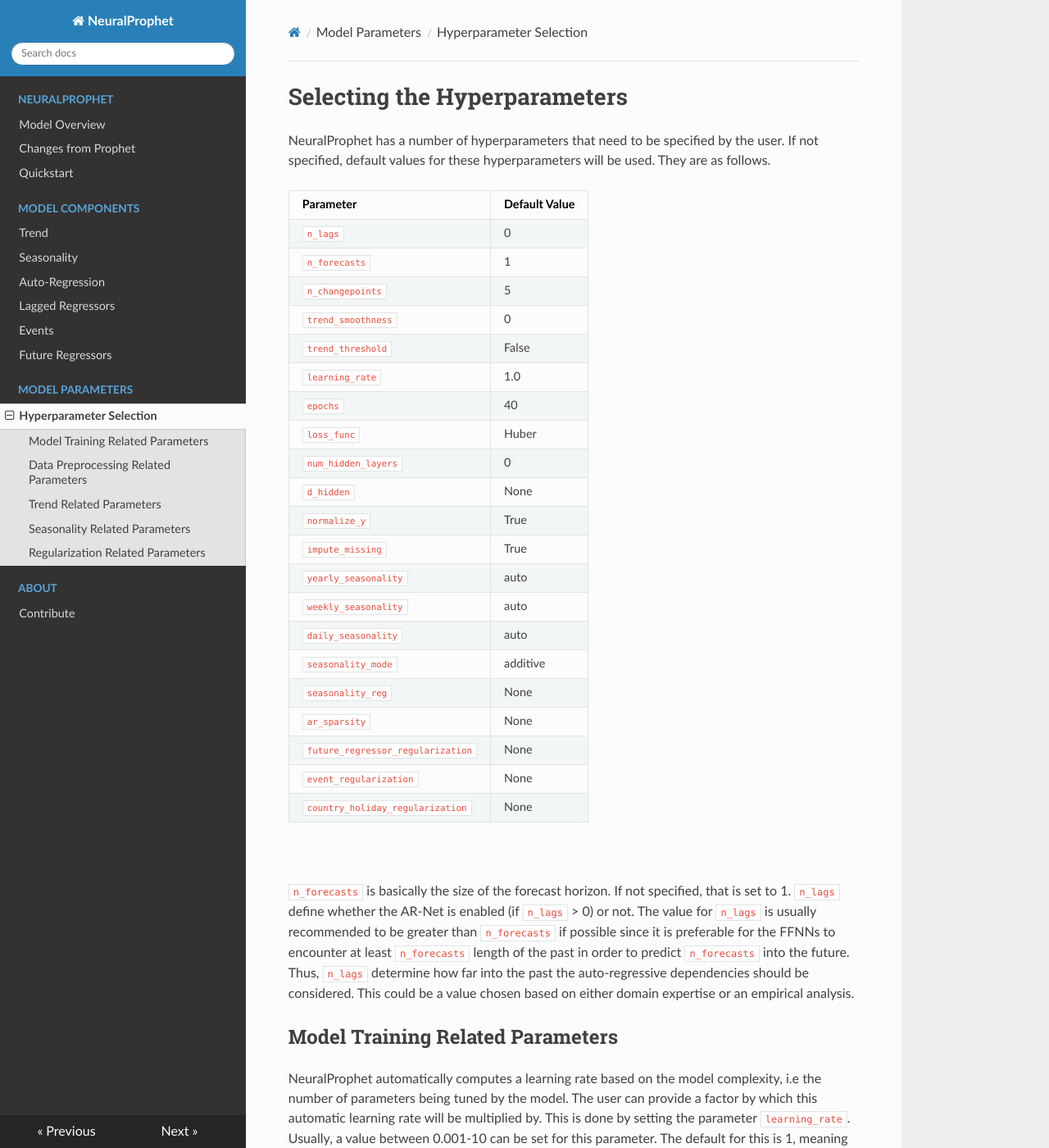
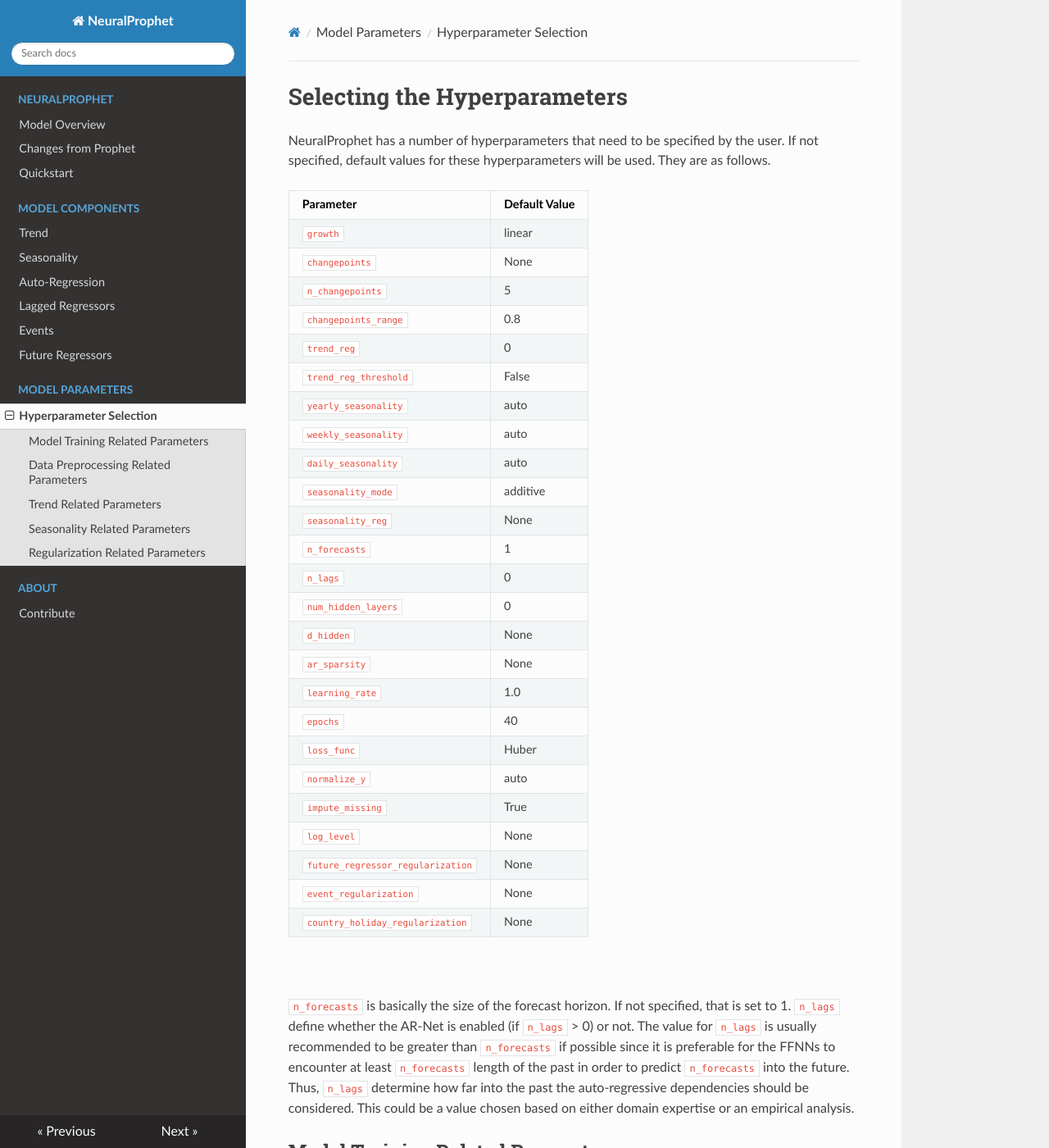
Before and after one commit to ourownstory/neural_prophet, an MkDocs documentation site: the page built from docs/hyperparameter-selection.md, in a window 1280 px wide and 1400 px high. Shown: the whole window at 82% size. Built offline with MkDocs 1.6.1, drawn with Linux system fonts in a browser that asks for light colours; nearby versions of some CDN libraries.

Commit message:
update default hyperparameters

```diff
--- a/docs/hyperparameter-selection.md
+++ b/docs/hyperparameter-selection.md
@@ -6,24 +6,28 @@
 
 | Parameter     | Default Value  |
 |:----------|:--------------------|
-| `n_lags`   | 0 |
-| `n_forecasts`   | 1 |
+| `growth`   | linear |
+| `changepoints`   | None |
 | `n_changepoints`   | 5 |
-| `trend_smoothness`   | 0 |
-| `trend_threshold`   | False |
-| `learning_rate`   | 1.0 |
-| `epochs`   | 40 |
-| `loss_func`   | Huber |
-| `num_hidden_layers`   | 0 |
-| `d_hidden`   | None |
-| `normalize_y`   | True |
-| `impute_missing`   | True |
+| `changepoints_range`   | 0.8 |
+| `trend_reg`   | 0 |
+| `trend_reg_threshold`   | False |
 | `yearly_seasonality`   | auto |
 | `weekly_seasonality`   | auto |
 | `daily_seasonality`   | auto |
 | `seasonality_mode`   | additive |
 | `seasonality_reg`   | None |
+| `n_forecasts`   | 1 |
+| `n_lags`   | 0 |
+| `num_hidden_layers`   | 0 |
+| `d_hidden`   | None |
 | `ar_sparsity`   | None |
+| `learning_rate`   | 1.0 |
+| `epochs`   | 40 |
+| `loss_func`   | Huber |
+| `normalize_y`   | auto |
+| `impute_missing`   | True |
+| `log_level`   | None |
 | `future_regressor_regularization`   | None |
 | `event_regularization`   | None |
 | `country_holiday_regularization`   | None |
```
